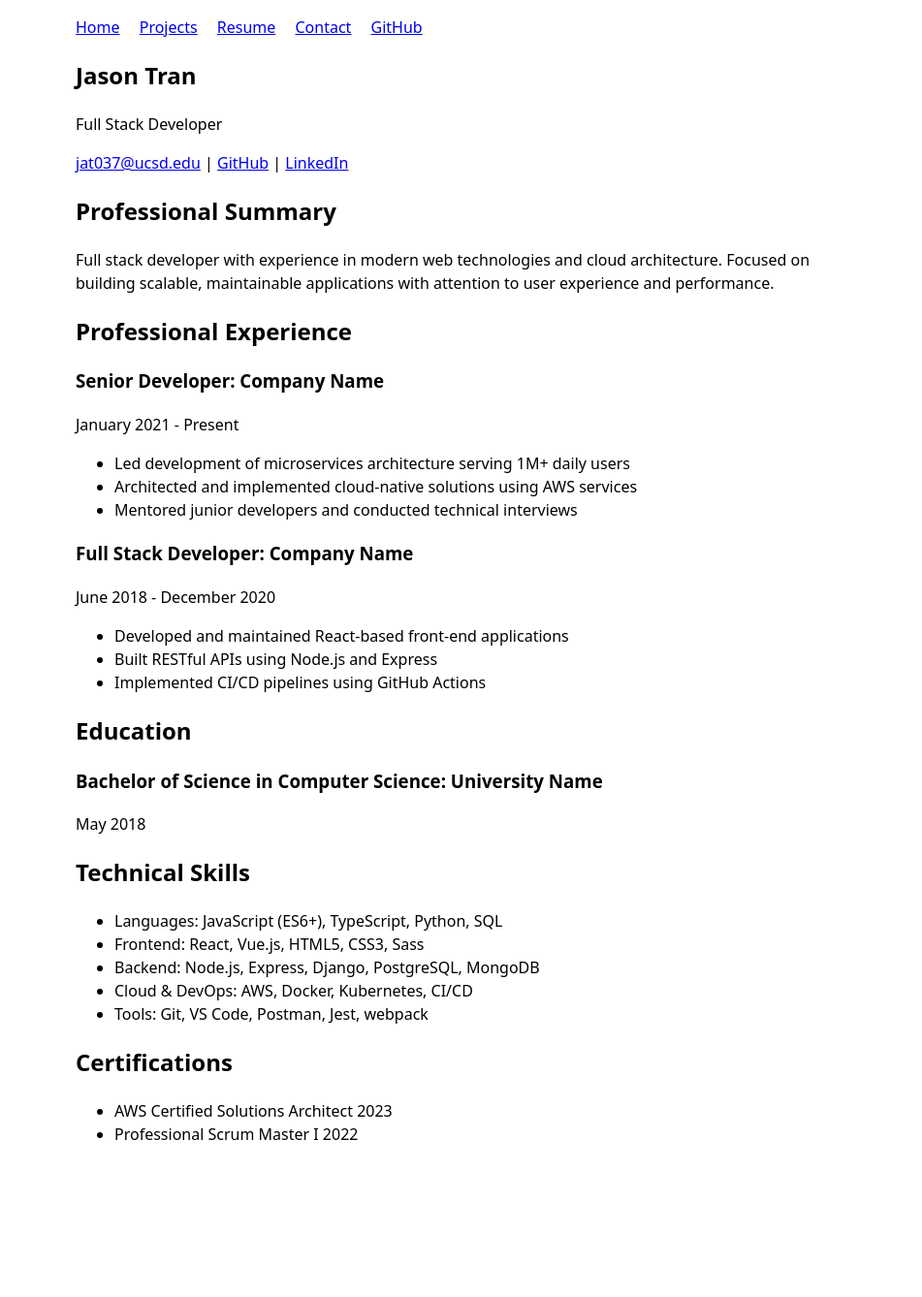
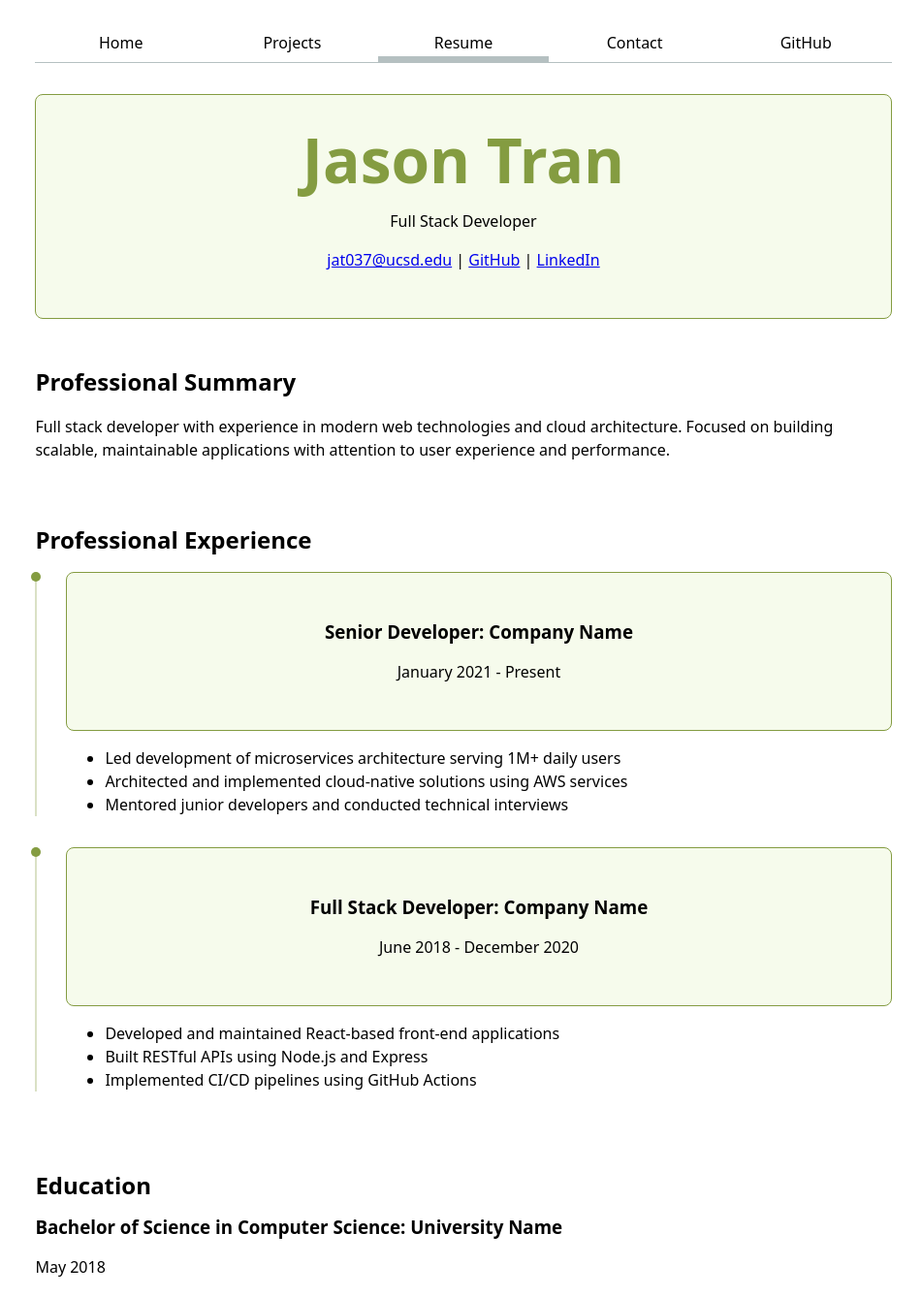
Before and after one commit to jktrns/portfolio, a plain HTML site: page resume/index.html in a window 1280 px wide. Shown: the top 1338 px of the page at 97% size, without its empty margins (162-1113 px from the left). Before the commit the page ends 1214 px from the top, so only its background shows below. Drawn offline with Linux system fonts and the light colour scheme.

Commit message:
chore: add lab 2

```diff
--- a/resume/index.html
+++ b/resume/index.html
@@ -12,7 +12,7 @@
     <nav>
         <a href="../">Home</a>
         <a href="../projects">Projects</a>
-        <a href="../resume">Resume</a>
+        <a href="../resume" class="current">Resume</a>
         <a href="../contact">Contact</a>
         <a href="https://github.com/jktrn" target="_blank">GitHub</a>
     </nav>
--- a/style.css
+++ b/style.css
@@ -1,39 +1,191 @@
+:root {
+  --color-accent: oklch(65.43% 0.1207 122.31);
+  --color-border: oklch(80% 3% 200);
+  --max-width: 100ch;
+  --spacing-sm: 0.5em;
+  --spacing-md: 1em;
+  --spacing-lg: 2em;
+}
+
+html {
+  accent-color: var(--color-accent);
+}
+
 body {
-    font: 100%/1.5 system-ui;
-    max-width: 800px;
-    margin: 0 auto;
-    padding: 1rem;
+  font: 100%/1.5 system-ui;
+  max-width: var(--max-width);
+  margin-inline: max(var(--spacing-md), (100% - var(--max-width)) / 2);
+  padding: var(--spacing-md);
+}
+
+h1,
+h2,
+h3,
+h4,
+h5,
+h6 {
+  line-height: 1.1;
+  text-wrap: balance;
+}
+
+h1 {
+  font-size: 400%;
+}
+
+nav {
+  display: flex;
+  margin-block-end: var(--spacing-lg);
+  border-block-end: 1px solid var(--color-border);
 }
 
 nav a {
-    margin-right: 1rem;
+  flex: 1;
+  padding: var(--spacing-sm);
+  text-align: center;
+  text-decoration: none;
+  color: inherit;
+}
+
+nav a.current {
+  border-block-end: 0.4em solid var(--color-border);
+  padding-block-end: calc(var(--spacing-sm) - 0.4em);
+}
+
+nav a:hover {
+  border-block-end: 0.4em solid var(--color-accent);
+  padding-block-end: calc(var(--spacing-sm) - 0.4em);
+  background-color: oklch(from var(--color-accent) 95% 5% h);
 }
 
 img {
-    max-width: 300px;
-    height: auto;
+  max-width: 300px;
+  height: auto;
 }
 
 form {
-    display: flex;
-    flex-direction: column;
-    gap: 1rem;
+  display: grid;
+  grid-template-columns: auto 1fr;
+  gap: var(--spacing-md);
 }
 
 label {
-    display: flex;
-    flex-direction: column;
-    gap: 0.5rem;
+  display: grid;
+  grid-template-columns: subgrid;
+  grid-column: 1 / -1;
 }
 
-input, textarea {
-    padding: 0.5rem;
+input,
+textarea,
+button {
+  font: inherit;
+  padding: var(--spacing-sm);
+  grid-column: 2 / -1;
 }
 
 textarea {
-    min-height: 100px;
+  min-height: 100px;
 }
 
-button {
-    padding: 0.5rem;
+.projects {
+  display: grid;
+  grid-template-columns: repeat(auto-fill, minmax(15em, 1fr));
+  gap: var(--spacing-md);
 }
+
+.projects article {
+  display: grid;
+  grid-template-rows: subgrid;
+  grid-row: span 3;
+}
+
+.projects h2 {
+  margin: 0;
+}
+
+.projects img {
+  width: 100%;
+  height: auto;
+}
+
+.resume {
+  display: grid;
+  gap: 2em;
+}
+
+.resume header {
+  text-align: center;
+  padding: 2em;
+  background: oklch(from var(--color-accent) 98% 5% h);
+  border-radius: 8px;
+  border: 1px solid var(--color-accent);
+}
+
+.resume header h1 {
+  margin: 0;
+  color: var(--color-accent);
+}
+
+#skills ul {
+  display: grid;
+  grid-template-columns: repeat(auto-fit, minmax(250px, 1fr));
+  gap: 1em;
+  list-style: none;
+  padding: 0;
+}
+
+#skills li {
+  padding: 1em;
+  background: oklch(98% 0 0);
+  border-left: 4px solid var(--color-accent);
+  border-radius: 0 4px 4px 0;
+}
+
+.job {
+  position: relative;
+  padding-left: 2em;
+  margin-bottom: 2em;
+}
+
+.job::before {
+  content: "";
+  position: absolute;
+  left: 0;
+  top: 0;
+  bottom: 0;
+  width: 2px;
+  background: var(--color-accent);
+  opacity: 0.3;
+}
+
+.job::after {
+  content: "";
+  position: absolute;
+  left: -4px;
+  top: 0;
+  width: 10px;
+  height: 10px;
+  border-radius: 50%;
+  background: var(--color-accent);
+}
+
+#certifications ul {
+  list-style: none;
+  padding: 0;
+  display: flex;
+  gap: 1em;
+  flex-wrap: wrap;
+}
+
+#certifications li {
+  padding: 0.5em 1em;
+  background: oklch(from var(--color-accent) 98% 5% h);
+  border-radius: 4px;
+  display: flex;
+  align-items: center;
+  gap: 0.5em;
+}
+
+#certifications time {
+  color: oklch(from var(--color-accent) 50% 50% h);
+  font-weight: bold;
+}
```
Also changed, not shown: contact/index.html (+4 -1 lines), index.html (+4 -1 lines), projects/index.html (+56 -5 lines).
